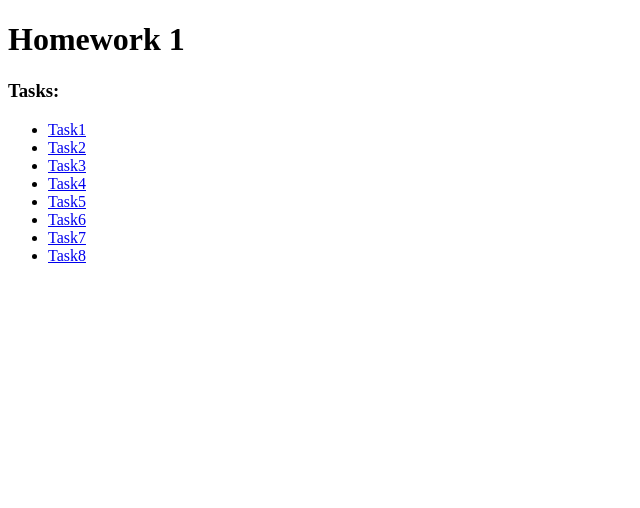
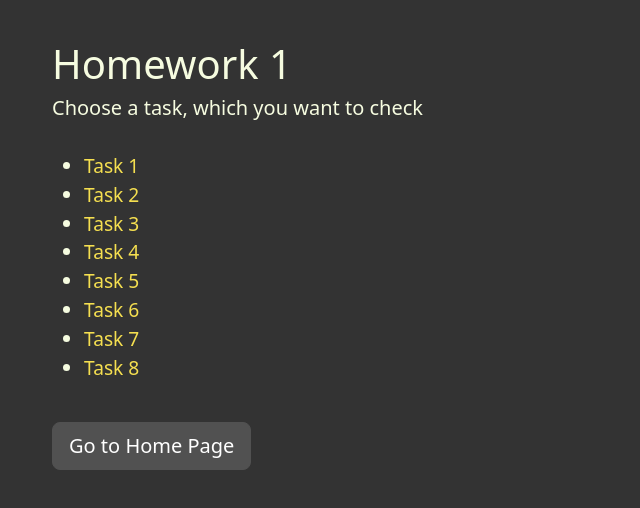
Before and after one commit to DanielOremus/Homeworks, a plain HTML site: page Homework 1/index.html in a window 1280 px wide. Shown: the whole page, without its empty margins (0-640 px from the left). Drawn offline with nearby package versions, Linux system fonts and the light colour scheme.

Commit message:
added styles for Main and Homework 1 pages

```diff
--- a/Homework 1/index.html
+++ b/Homework 1/index.html
@@ -4,19 +4,36 @@
     <meta charset="UTF-8" />
     <meta name="viewport" content="width=device-width, initial-scale=1.0" />
     <title>Document</title>
+    <link
+      href="https://cdn.jsdelivr.net/npm/bootstrap@5.3.3/dist/css/bootstrap.min.css"
+      rel="stylesheet"
+      integrity="sha384-QWTKZyjpPEjISv5WaRU9OFeRpok6YctnYmDr5pNlyT2bRjXh0JMhjY6hW+ALEwIH"
+      crossorigin="anonymous"
+    />
+    <link rel="stylesheet" href="../styles/main.css" />
+    <link rel="stylesheet" href="./styles/homework1.css" />
   </head>
   <body>
-    <h1>Homework 1</h1>
-    <h3>Tasks:</h3>
-    <ul>
-      <li><a href="./task1/index.html">Task1</a></li>
-      <li><a href="./task2/index.html">Task2</a></li>
-      <li><a href="./task3/index.html">Task3</a></li>
-      <li><a href="./task4/index.html">Task4</a></li>
-      <li><a href="./task5/index.html">Task5</a></li>
-      <li><a href="./task6/index.html">Task6</a></li>
-      <li><a href="./task7/index.html">Task7</a></li>
-      <li><a href="./task8/index.html">Task8</a></li>
-    </ul>
+    <div class="container">
+      <div class="container-item">
+        <h1>Homework 1</h1>
+        <h5>Choose a task, which you want to check</h5>
+      </div>
+      <div class="container-item">
+        <ul>
+          <li><a href="./task1/index.html">Task 1</a></li>
+          <li><a href="./task2/index.html">Task 2</a></li>
+          <li><a href="./task3/index.html">Task 3</a></li>
+          <li><a href="./task4/index.html">Task 4</a></li>
+          <li><a href="./task5/index.html">Task 5</a></li>
+          <li><a href="./task6/index.html">Task 6</a></li>
+          <li><a href="./task7/index.html">Task 7</a></li>
+          <li><a href="./task8/index.html">Task 8</a></li>
+        </ul>
+      </div>
+      <a href="../index.html">
+        <button class="btn btn-lg btn-primary">Go to Home Page</button></a
+      >
+    </div>
   </body>
 </html>
--- /dev/null
+++ b/Homework 1/styles/homework1.css
@@ -0,0 +1,19 @@
+.btn-primary {
+  background-color: #515151;
+  border-color: #515151;
+  transition: all 0.5s;
+  transition: transform 0.75s;
+}
+
+.btn-primary:hover {
+  background-color: #434343;
+  border-color: #434343;
+  color: rgb(248, 247, 214);
+  transform: scale(0.95);
+}
+
+.btn-primary:not(:disabled):not(:disabled):active {
+  background-color: rgb(43, 43, 43);
+  border-color: rgb(43, 43, 43);
+  color: rgb(248, 247, 214);
+}
--- /dev/null
+++ b/styles/main.css
@@ -0,0 +1,23 @@
+body {
+  margin: 2.5rem;
+  background-color: #333;
+  color: #f6fce0;
+}
+.container {
+  gap: 1.5rem;
+  display: flex;
+  flex-direction: column;
+  margin: 0;
+}
+li {
+  font-size: 1.2rem;
+  text-decoration: bold;
+}
+a {
+  text-decoration: none;
+  color: #f5df50;
+  transition: color 0.5s;
+}
+a:hover {
+  color: #8f822f;
+}
```
Also changed, not shown: index.html (+21 -7 lines).
